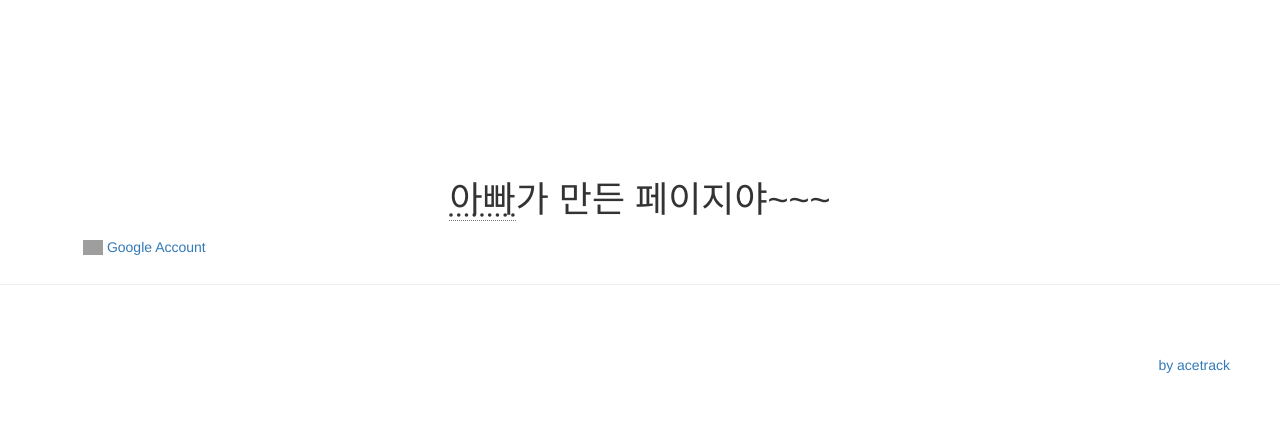
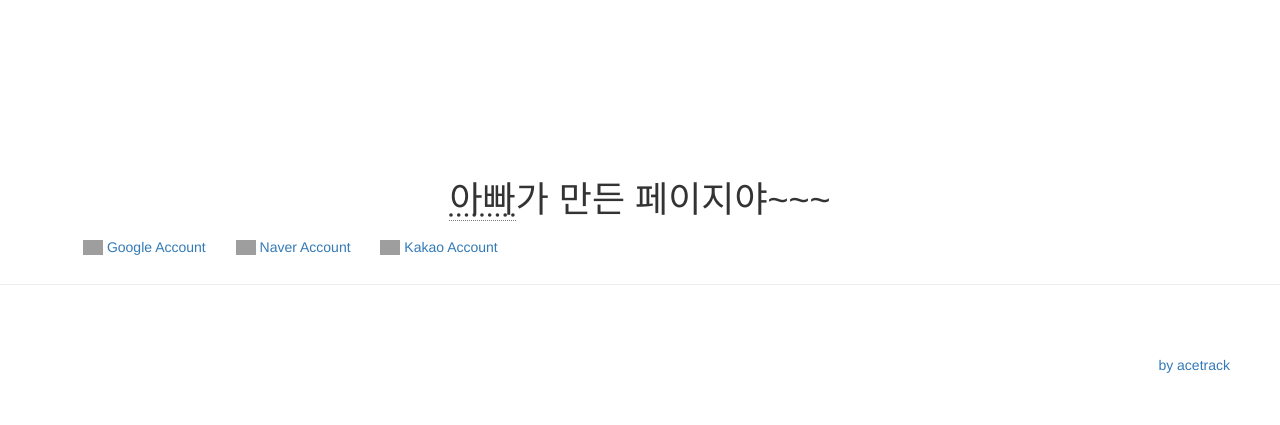
Before and after one commit to acetrack/pilot_project, a Django app: page / in a window 1280 px wide. Shown: the part 1382-1807 px from the top of the page. Run offline with Django 3.2, Linux system fonts and the light colour scheme; some libraries are stand-ins or nearby versions; grey boxes are pictures that could not be loaded.

Commit message:
카카오 로그인 추가

```diff
--- a/home/templates/home.html
+++ b/home/templates/home.html
@@ -21,4 +21,28 @@
         </div>
     </a>
 </div>
+<div class="btn white">
+  <a href="{% provider_login_url 'naver' %}" style="text-transform: none">
+    <div class="left">
+      <img
+        width="20px"
+        alt="Naver Logo"
+        src="https://upload.wikimedia.org/wikipedia/commons/thumb/b/b1/Naver_logo_initial.svg/200px-Naver_logo_initial.svg.png"
+      />
+      Naver Account
+    </div>
+  </a>
+</div>
+<div class="btn white">
+  <a href="{% provider_login_url 'kakao' %}" style="text-transform: none">
+    <div class="left">
+      <img
+        width="20px"
+        alt="Kakao Logo"
+        src="https://upload.wikimedia.org/wikipedia/commons/thumb/e/e3/KakaoTalk_logo.svg/200px-KakaoTalk_logo.svg.png"
+      />
+      Kakao Account
+    </div>
+  </a>
+</div>
 {% endblock %}
--- a/home/views.py
+++ b/home/views.py
@@ -6,4 +6,4 @@ def home_page(request):
 
 
 def custom_sign_in(request):
-    return render(request, 'sign-in.html')
+    return render(request, 'account/login.html')
--- a/manage.py
+++ b/manage.py
@@ -2,8 +2,10 @@
 
 import os
 import sys
+import dotenv
 
 if __name__ == "__main__":
+    dotenv.read_dotenv()
     os.environ.setdefault("DJANGO_SETTINGS_MODULE", "config.settings")
     try:
         from django.core.management import execute_from_command_line
--- a/requirements.txt
+++ b/requirements.txt
@@ -7,6 +7,7 @@ cssselect==1.1.0
 defusedxml==0.6.0
 Django==3.1
 django-allauth==0.42.0
+django-dotenv==1.4.2
 feedfinder2==0.0.4
 feedparser==5.2.1
 idna==2.7
```
Also changed, not shown: config/settings.py (+11 -0 lines), static/home/kakao.png (added), 1 other file.
